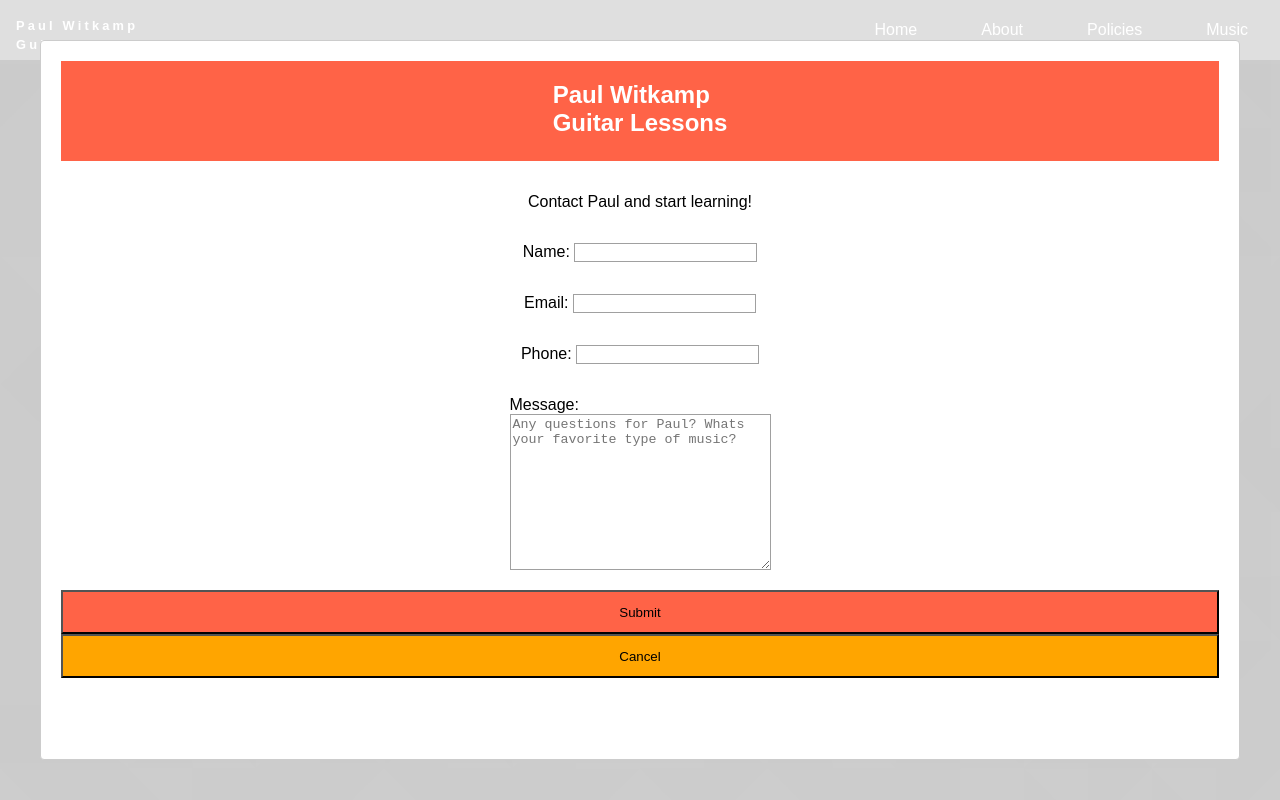
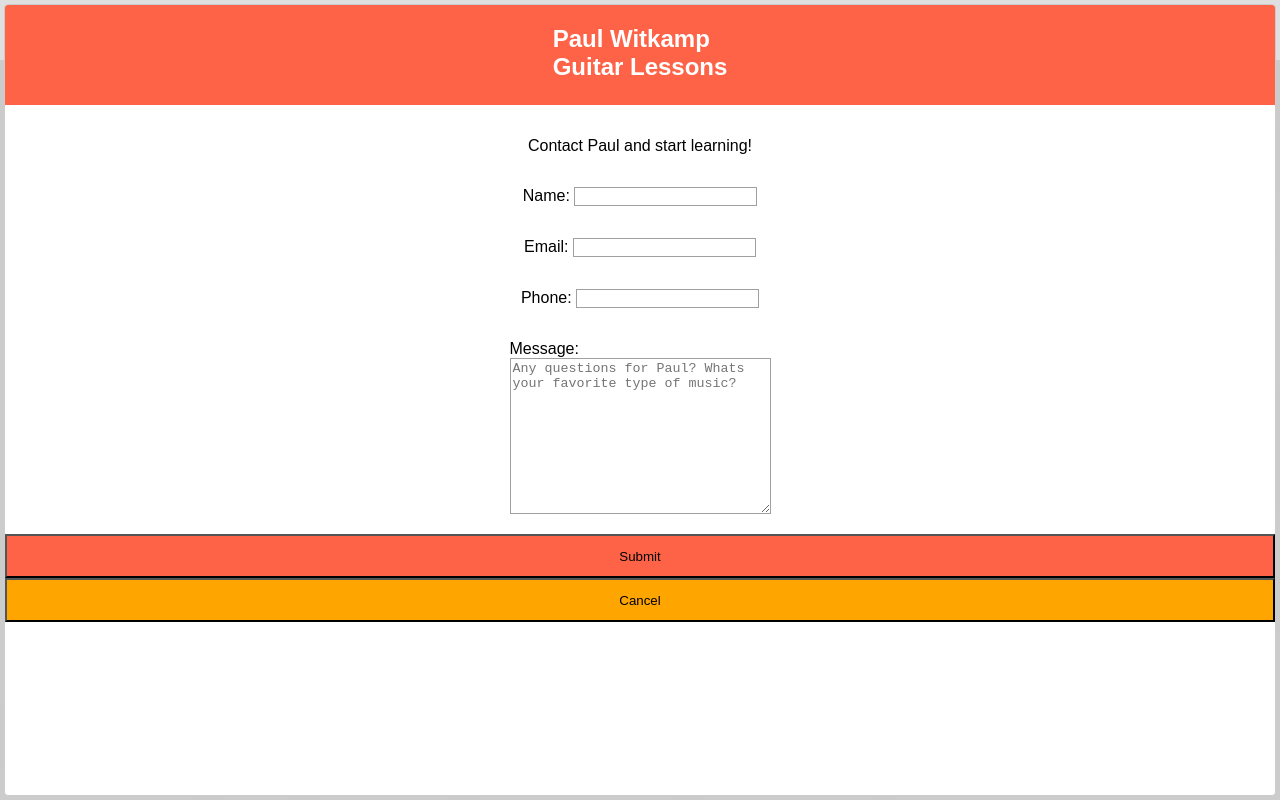
Before and after one commit to GuitarOTronic/paulsSite, a React (Create React App) app: page / in a window 1280 px wide. Both pictures are taken after a click on the button "Become a Student!". Shown: the top 800 px of the page. Built offline with nearby package versions, Linux system fonts and the light colour scheme.

Commit message:
tinkering with modal styling

```diff
--- a/src/components/home/home.js
+++ b/src/components/home/home.js
@@ -49,6 +49,7 @@ class Home extends Component{
           isOpen={this.state.modalIsOpen}
           contentLabel="Sign up to be a student"
           onRequestClose={ this.toggleModal }
+          className='modalStyling'
           style={{
             // top: '5px',
             // left: '5px',
@@ -57,17 +58,17 @@ class Home extends Component{
             // height: '500px',
             // overflow: 'scroll'
 
-            position: 'absolute',
-            top: '4px',
-            left: '4px',
-            right: '4px',
-            bottom: '4px',
-            border: '1px solid rgb(204, 204, 204)',
-            background: 'rgb(255, 255, 255)',
-            overflow: 'auto',
-            'border-radius': '4px',
-            outline: 'none',
-            padding: '20px',
+            // position: 'absolute',
+            // top: '4px',
+            // left: '4px',
+            // right: '4px',
+            // bottom: '4px',
+            // border: '1px solid rgb(204, 204, 204)',
+            // background: 'rgb(255, 255, 255)',
+            // overflow: 'auto',
+            // 'border-radius': '4px',
+            // outline: 'none',
+
           }}
         >
           <div className='becomeStudentFormContainer'>
--- a/src/css/home.css
+++ b/src/css/home.css
@@ -121,6 +121,19 @@ footer a{
 
 .homeTitle h1{
   margin:0;
+}
+
+.modalStyling{
+  position:absolute;
+  top: 4px;
+  left: 4px;
+  right: 4px;
+  bottom: 4px;
+  border: 1px solid rgb(204, 204, 204);
+  background-color: rgb(255, 255, 255);
+  overflow: auto;
+  border-radius: 4px;
+  outline: none;
 }
 
 .showTestamondials{
```
